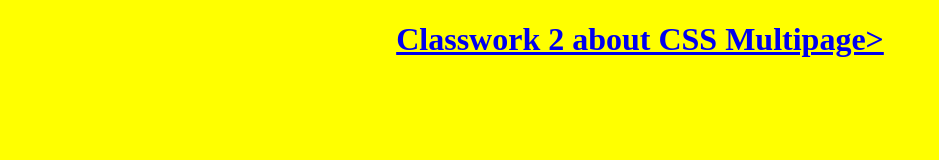
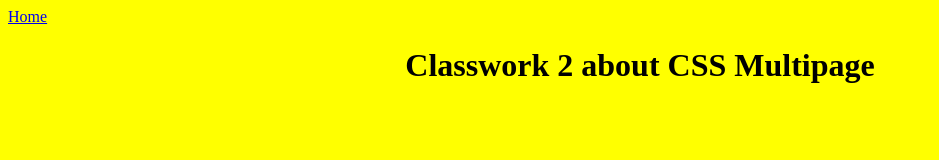
Before and after one commit to OrizontOH/classworks, a plain HTML site: page about.html in a window 1280 px wide. Shown: the whole page, without its empty margins (0-939 px from the left). Drawn offline with Linux system fonts and the light colour scheme.

Commit message:
Update about.html

```diff
--- a/about.html
+++ b/about.html
@@ -5,7 +5,7 @@
     <link rel="stylesheet" href="style.css">
   </head>
   <body>
-    <a href="page4.html>Home<a/>
-    <h1>Classwork 2 about CSS Multipage></h1>
+    <a href="page4.html">Home</a>
+    <h1>Classwork 2 about CSS Multipage</h1>
   </body>
 </html>
```
